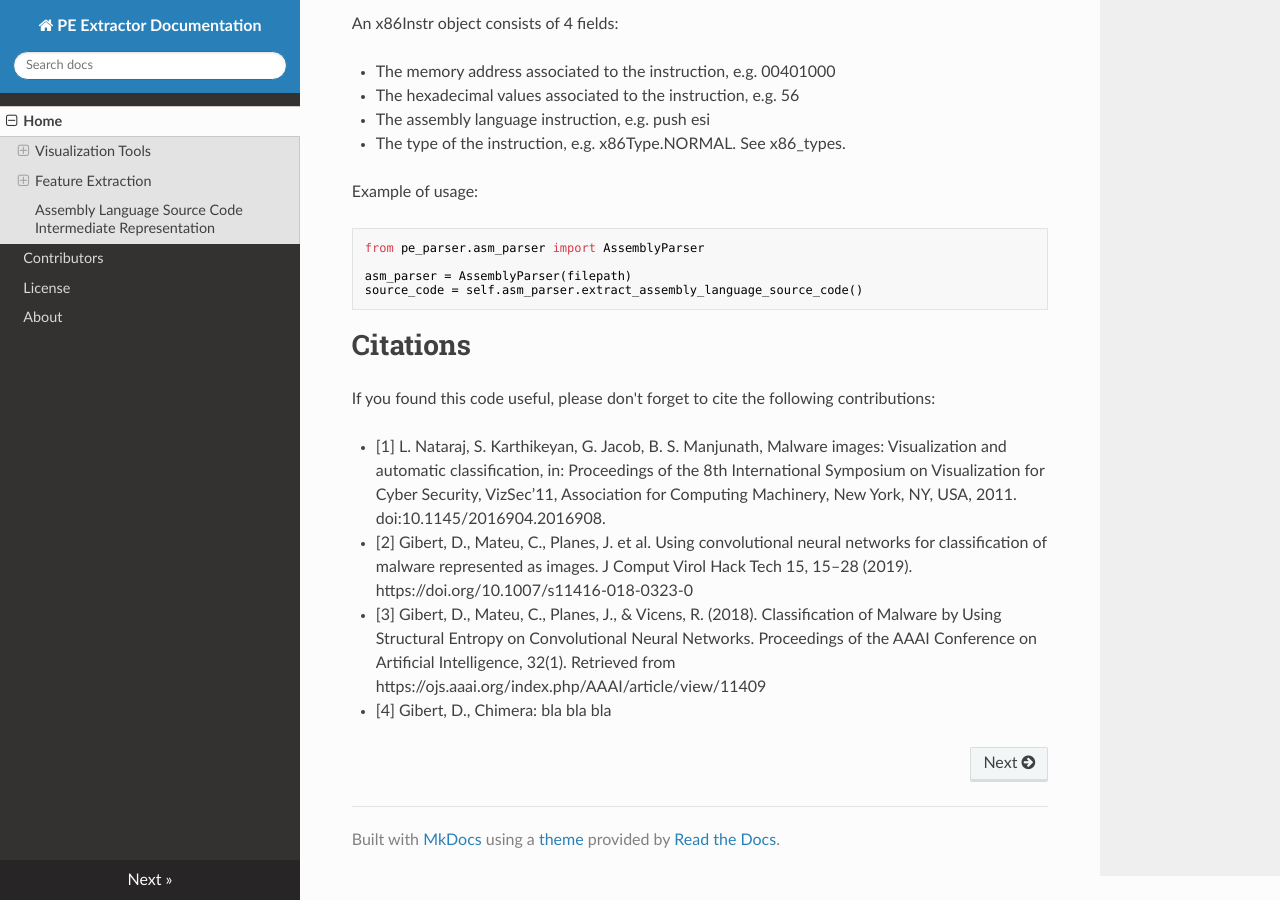
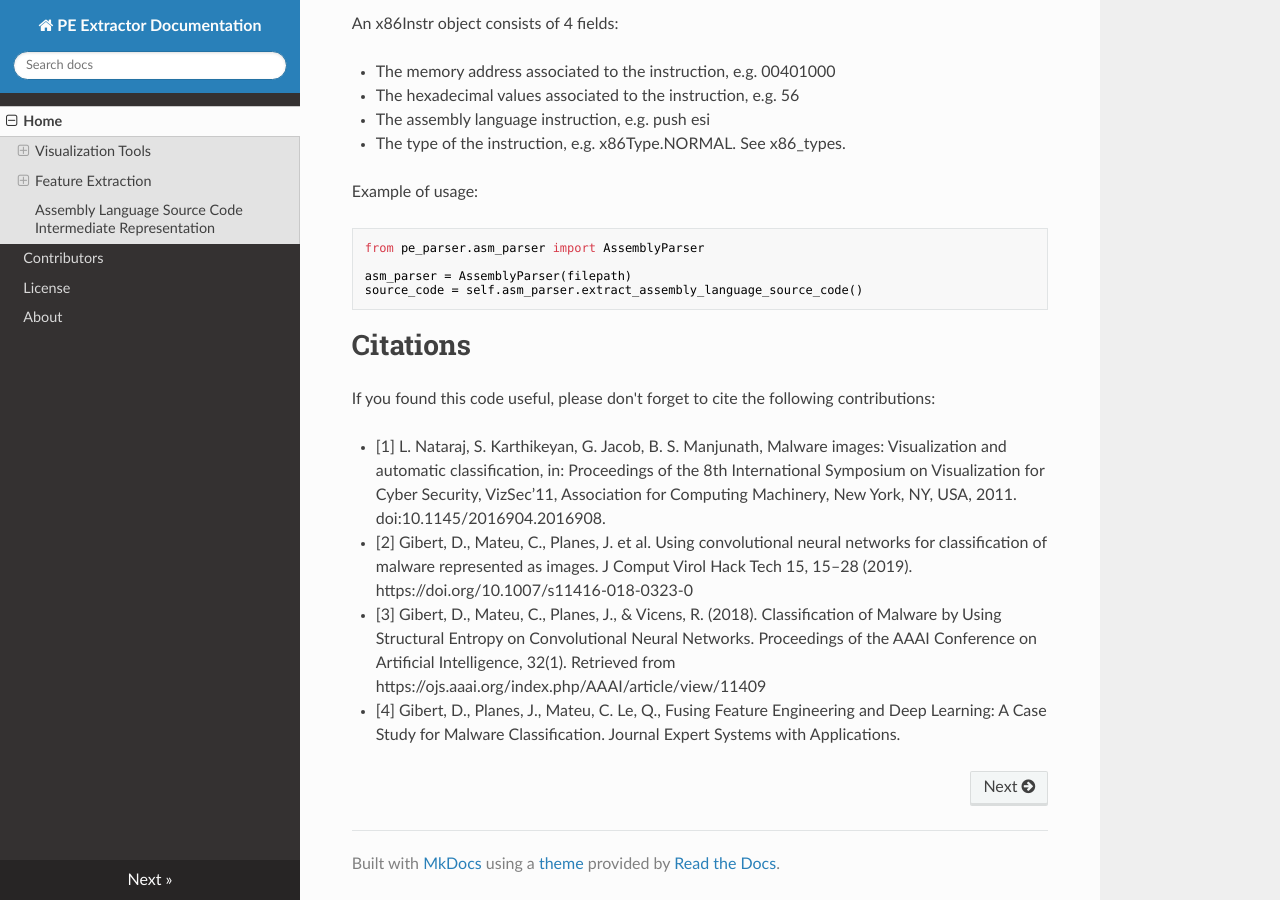
Before and after one commit to danielgibert/pe_parser, an MkDocs documentation site: the page built from docs/index.md, in a window 1280 px wide and 900 px high, scrolled down 3852 px. Built offline with MkDocs 1.6.1, drawn with Linux system fonts in a browser that asks for light colours; nearby versions of some CDN libraries.

Commit message:
Added reference to last paper

```diff
--- a/docs/index.md
+++ b/docs/index.md
@@ -165,4 +165,4 @@ doi:10.1145/2016904.2016908.
 
 - [3] Gibert, D., Mateu, C., Planes, J., & Vicens, R. (2018). Classification of Malware by Using Structural Entropy on Convolutional Neural Networks. Proceedings of the AAAI Conference on Artificial Intelligence, 32(1). Retrieved from https://ojs.aaai.org/index.php/AAAI/article/view/11409
 
-- [4] Gibert, D., Chimera: bla bla bla
+- [4] Gibert, D., Planes, J., Mateu, C. Le, Q., Fusing Feature Engineering and Deep Learning: A Case Study for Malware Classification. Journal Expert Systems with Applications.
```
